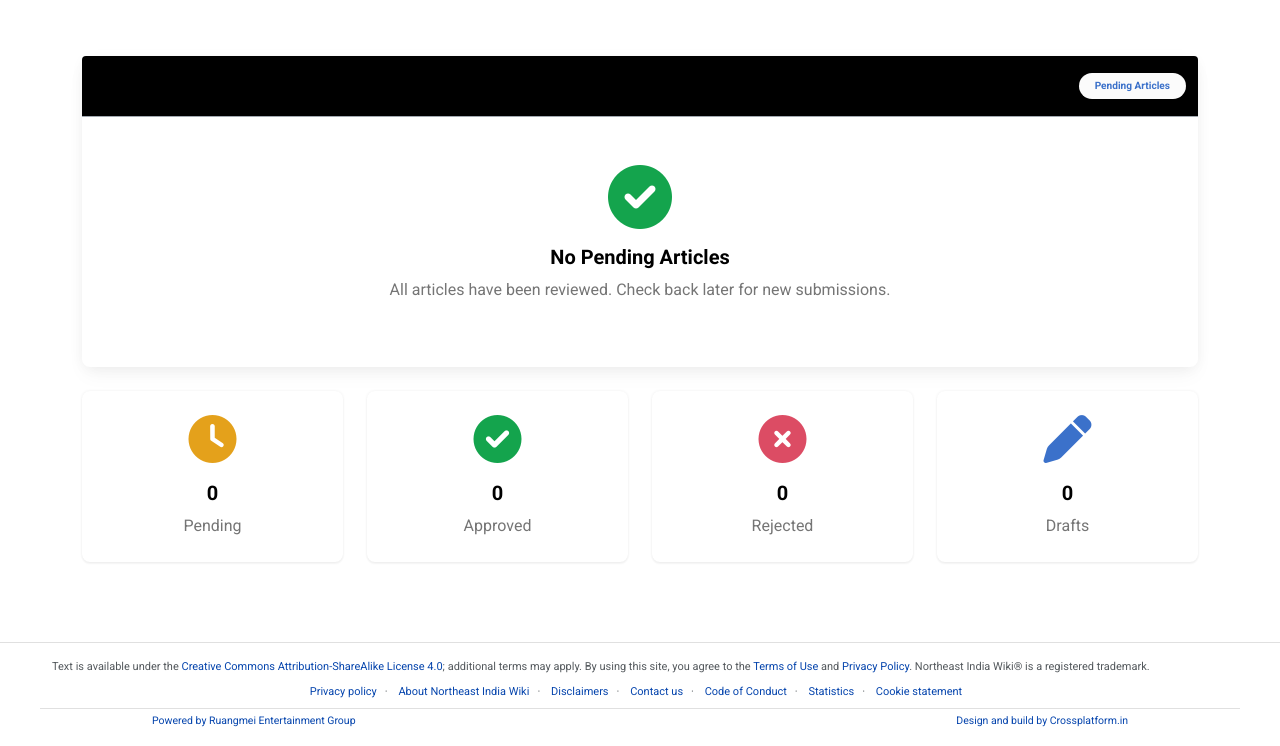
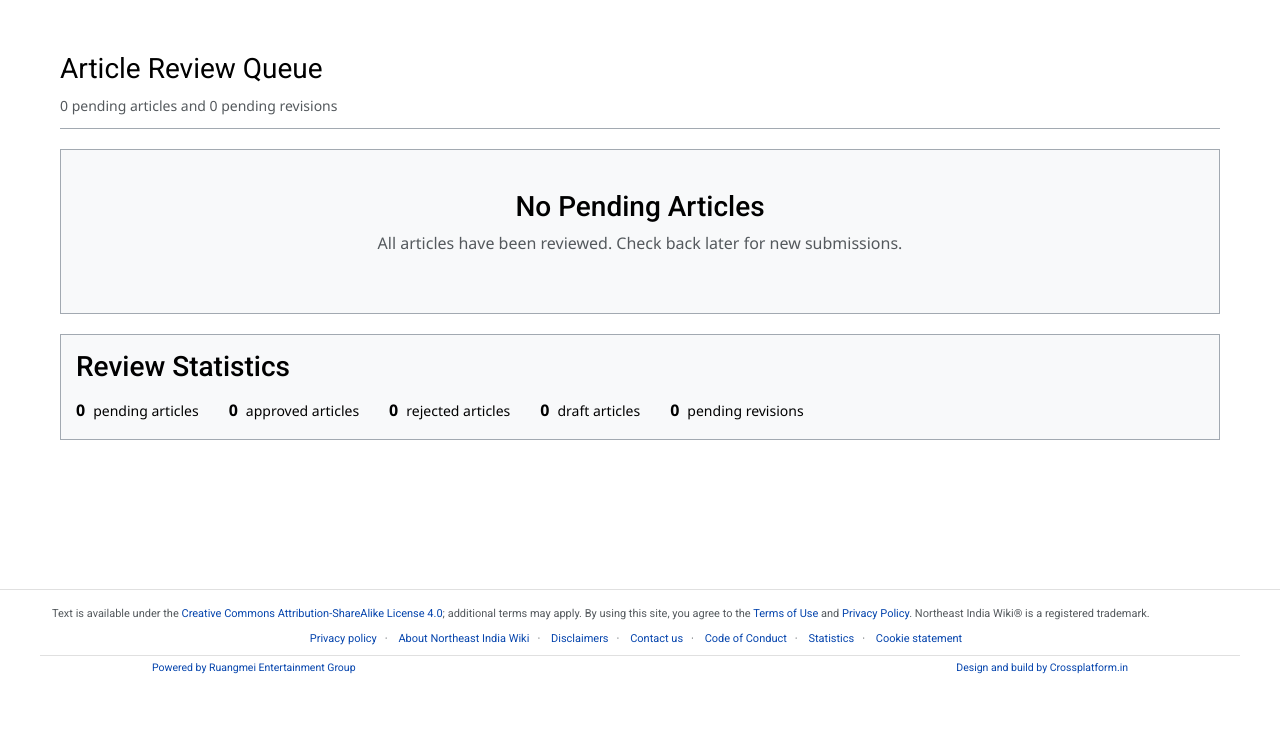
Before and after one commit to petergangmei/northeastindia_wiki, a Django app: page /wiki/review-queue/ in a window 1280 px wide. Shown: the part 107-853 px from the top of the page. After the commit the page ends 781 px from the top, so only its background shows below. Run offline with Django 5.2, Linux system fonts and the light colour scheme; a user stored in the database is signed in; tables that the repository leaves empty hold one stand-in row (values such as "Sample post"); data that the repository does not hold is empty; some libraries are stand-ins or nearby versions.

Commit message:
Refactor article review queue template: implement Wikipedia-style design with new CSS styles, restructure HTML for improved layout, and enhance search and sorting functionality for better user experience.

```diff
--- a/templates/articles/review_queue.html
+++ b/templates/articles/review_queue.html
@@ -7,292 +7,412 @@
 {% endblock %}
 
 {% block content %}
-<div class="container my-4">
-    <div class="row">
-        <!-- Main content -->
-        <div class="col-lg-12">
-            <div class="card border-0 shadow-4 rounded-5 mb-4">
-                <div class="card-header bg-primary text-white py-3 rounded-top d-flex justify-content-between align-items-center">
-                    <h4 class="mb-0 fw-bold text-white">Article Review Queue</h4>
-                    <span class="badge bg-light text-primary rounded-pill px-3 py-2">
-                        {{ pending_articles.count }} Pending Articles
-                    </span>
+<style>
+/* Wikipedia-style Review Queue Styles */
+.wiki-review-page {
+    font-family: "Segoe UI", "Helvetica Neue", Arial, sans-serif;
+    line-height: 1.6;
+    color: #000;
+}
+
+.wiki-page-header {
+    border-bottom: 1px solid #a2a9b1;
+    padding-bottom: 10px;
+    margin-bottom: 20px;
+}
+
+.wiki-page-title {
+    font-size: 28px;
+    font-weight: normal;
+    margin: 0 0 10px 0;
+    color: #000;
+}
+
+.wiki-subtitle {
+    font-size: 14px;
+    color: #54595d;
+    margin: 0;
+}
+
+.wiki-controls {
+    background: #f8f9fa;
+    border: 1px solid #a2a9b1;
+    padding: 15px;
+    margin-bottom: 20px;
+}
+
+.wiki-search-form {
+    display: inline-block;
+    margin-right: 20px;
+}
+
+.wiki-search-input {
+    border: 1px solid #a2a9b1;
+    padding: 6px 8px;
+    font-size: 14px;
+    width: 300px;
+}
+
+.wiki-search-btn {
+    background: #f8f9fa;
+    border: 1px solid #a2a9b1;
+    padding: 6px 12px;
+    font-size: 14px;
+    cursor: pointer;
+}
+
+.wiki-search-btn:hover {
+    background: #eaecf0;
+}
+
+.wiki-sort-links a {
+    color: #0645ad;
+    text-decoration: none;
+    margin-right: 10px;
+    font-size: 14px;
+}
+
+.wiki-sort-links a:hover {
+    text-decoration: underline;
+}
+
+.wiki-sort-links a.active {
+    font-weight: bold;
+    color: #000;
+}
+
+.wiki-table {
+    width: 100%;
+    border-collapse: collapse;
+    border: 1px solid #a2a9b1;
+    background: #fff;
+}
+
+.wiki-table th {
+    background: #eaecf0;
+    border: 1px solid #a2a9b1;
+    padding: 8px 12px;
+    text-align: left;
+    font-weight: bold;
+    font-size: 14px;
+}
+
+.wiki-table td {
+    border: 1px solid #a2a9b1;
+    padding: 8px 12px;
+    vertical-align: top;
+    font-size: 14px;
+}
+
+.wiki-table tr:nth-child(even) {
+    background: #f8f9fa;
+}
+
+.wiki-article-title {
+    font-weight: bold;
+    margin-bottom: 4px;
+}
+
+.wiki-article-title a {
+    color: #0645ad;
+    text-decoration: none;
+}
+
+.wiki-article-title a:visited {
+    color: #0b0080;
+}
+
+.wiki-article-title a:hover {
+    text-decoration: underline;
+}
+
+.wiki-article-excerpt {
+    color: #54595d;
+    font-size: 13px;
+    line-height: 1.4;
+}
+
+.wiki-user-link {
+    color: #0645ad;
+    text-decoration: none;
+}
+
+.wiki-user-link:hover {
+    text-decoration: underline;
+}
+
+.wiki-date {
+    color: #54595d;
+    font-size: 13px;
+}
+
+.wiki-category-tag {
+    background: #eaecf0;
+    border: 1px solid #a2a9b1;
+    padding: 2px 6px;
+    font-size: 12px;
+    margin-right: 4px;
+    margin-bottom: 2px;
+    display: inline-block;
+}
+
+.wiki-action-link {
+    color: #0645ad;
+    text-decoration: none;
+    font-size: 13px;
+    font-weight: bold;
+}
+
+.wiki-action-link:hover {
+    text-decoration: underline;
+}
+
+.wiki-stats {
+    background: #f8f9fa;
+    border: 1px solid #a2a9b1;
+    padding: 15px;
+    margin-top: 20px;
+    font-size: 14px;
+}
+
+.wiki-stats-row {
+    display: flex;
+    gap: 30px;
+    flex-wrap: wrap;
+}
+
+.wiki-stat-item {
+    display: flex;
+    align-items: center;
+    gap: 8px;
+}
+
+.wiki-stat-number {
+    font-weight: bold;
+    font-size: 16px;
+}
+
+.wiki-no-results {
+    text-align: center;
+    padding: 40px 20px;
+    background: #f8f9fa;
+    border: 1px solid #a2a9b1;
+    color: #54595d;
+}
+
+.wiki-pagination {
+    margin-top: 20px;
+    text-align: center;
+}
+
+.wiki-pagination a {
+    color: #0645ad;
+    text-decoration: none;
+    padding: 4px 8px;
+    margin: 0 2px;
+}
+
+.wiki-pagination a:hover {
+    text-decoration: underline;
+}
+
+.wiki-pagination .current {
+    font-weight: bold;
+    color: #000;
+    padding: 4px 8px;
+    margin: 0 2px;
+}
+
+.wiki-section-header {
+    font-size: 20px;
+    font-weight: bold;
+    border-bottom: 1px solid #a2a9b1;
+    padding-bottom: 8px;
+    margin: 30px 0 15px 0;
+}
+
+.wiki-revision-comment {
+    font-style: italic;
+    color: #54595d;
+    font-size: 13px;
+}
+</style>
+
+<div class="wiki-review-page">
+    <div class="container-fluid" style="max-width: 1200px; margin: 0 auto; padding: 20px;">
+        <div class="wiki-page-header">
+            <h1 class="wiki-page-title">Article Review Queue</h1>
+            <p class="wiki-subtitle">{{ pending_count }} pending articles and {{ pending_revisions_count }} pending revisions</p>
         </div>
 
-                <div class="card-body p-0">
         {% if pending_articles %}
-                        <!-- Filter and Sort Options -->
-                        <div class="p-4 border-bottom">
-                            <div class="row align-items-center">
-                                <div class="col-md-6">
-                                    <form method="get" class="d-flex">
-                                        <div class="input-group shadow-0">
-                                            <input type="search" name="q" class="form-control rounded-start"
+            <!-- Search and Sort Controls -->
+            <div class="wiki-controls">
+                <form method="get" class="wiki-search-form">
+                    <input type="search" name="q" class="wiki-search-input"
                            placeholder="Search pending articles..."
                            value="{{ request.GET.q|default:'' }}">
-                                            <button class="btn btn-primary rounded-end" type="submit">
-                                                <i class="fas fa-search"></i>
-                                            </button>
-                                        </div>
+                    <button class="wiki-search-btn" type="submit">Search</button>
                 </form>
-                                </div>
-                                <div class="col-md-6 text-md-end mt-3 mt-md-0">
-                                    <div class="btn-group">
-                                        <a href="?sort=newest" class="btn btn-outline-primary {% if sort == 'newest' or not sort %}active{% endif %}">
-                                            Newest
-                                        </a>
-                                        <a href="?sort=oldest" class="btn btn-outline-primary {% if sort == 'oldest' %}active{% endif %}">
-                                            Oldest
-                                        </a>
-                                    </div>
-                                </div>
+
+                <div class="wiki-sort-links">
+                    Sort by:
+                    <a href="?sort=newest" class="{% if sort == 'newest' or not sort %}active{% endif %}">Newest</a>
+                    <a href="?sort=oldest" class="{% if sort == 'oldest' %}active{% endif %}">Oldest</a>
                 </div>
             </div>
 
-                        <!-- Pending Articles List -->
-                        <div class="table-responsive">
-                            <table class="table table-hover align-middle mb-0">
-                                <thead class="table-light">
+            <!-- Pending Articles Table -->
+            <table class="wiki-table">
+                <thead>
                     <tr>
-                                        <th scope="col" style="width: 40%">Title</th>
-                                        <th scope="col">Author</th>
-                                        <th scope="col">Submitted</th>
-                                        <th scope="col">Categories</th>
-                                        <th scope="col">Actions</th>
+                        <th style="width: 45%">Article</th>
+                        <th style="width: 15%">Author</th>
+                        <th style="width: 15%">Submitted</th>
+                        <th style="width: 15%">Categories</th>
+                        <th style="width: 10%">Actions</th>
                     </tr>
                 </thead>
                 <tbody>
                     {% for article in pending_articles %}
                     <tr>
                         <td>
-                                            <div class="d-flex align-items-center">
-                                                {% if article.featured_image %}
-                                                <div class="me-3">
-                                                    <img src="{{ article.featured_image.url }}" class="rounded"
-                                                         style="width: 50px; height: 50px; object-fit: cover;"
-                                                         alt="{{ article.title }}">
+                            <div class="wiki-article-title">
+                                <a href="{% url 'app:article-detail' slug=article.slug %}">{{ article.title }}</a>
                             </div>
-                                                {% endif %}
-                                                <div>
-                                                    <h6 class="mb-0">
-                                                        <a href="{% url 'app:article-detail' slug=article.slug %}" class="text-decoration-none text-reset">
-                                                            {{ article.title }}
-                                                        </a>
-                                                    </h6>
-                                                    <p class="text-muted small mb-0">
-                                                        {{ article.excerpt|default:article.content|striptags|truncatechars:80 }}
-                                                    </p>
-                                                </div>
+                            <div class="wiki-article-excerpt">
+                                {{ article.excerpt|default:article.content|striptags|truncatechars:120 }}
                             </div>
                         </td>
                         <td>
-                                            <a href="{% url 'accounts:profile' username=article.author.username %}" class="text-decoration-none">
+                            <a href="{% url 'accounts:profile' username=article.author.username %}" class="wiki-user-link">
                                 {{ article.author.username }}
                             </a>
                         </td>
                         <td>
-                                            <span class="text-muted small">
-                                                {{ article.created_at|date:"M d, Y" }}
-                                                <br>
-                                                {{ article.created_at|time:"g:i A" }}
-                                            </span>
+                            <div class="wiki-date">
+                                {{ article.created_at|date:"M j, Y" }}<br>
+                                {{ article.created_at|time:"H:i" }}
+                            </div>
                         </td>
                         <td>
-                                            {% for category in article.categories.all|slice:":2" %}
-                                            <span class="badge bg-primary bg-gradient rounded-pill me-1">
-                                                {{ category.name }}
-                                            </span>
+                            {% for category in article.categories.all|slice:":3" %}
+                            <span class="wiki-category-tag">{{ category.name }}</span>
                             {% endfor %}
-                                            {% if article.categories.count > 2 %}
-                                            <span class="badge bg-light text-dark rounded-pill">
-                                                +{{ article.categories.count|add:"-2" }}
-                                            </span>
+                            {% if article.categories.count > 3 %}
+                            <span class="wiki-category-tag">+{{ article.categories.count|add:"-3" }} more</span>
                             {% endif %}
                         </td>
                         <td>
-                                            <a href="{% url 'app:article-review' slug=article.slug %}"
-                                               class="btn btn-sm btn-primary">
-                                                <i class="fas fa-search me-1"></i> REVIEW
-                                            </a>
+                            <a href="{% url 'app:article-review' slug=article.slug %}" class="wiki-action-link">Review</a>
                         </td>
                     </tr>
                     {% endfor %}
                 </tbody>
             </table>
-                        </div>
 
             <!-- Pagination -->
             {% if page_obj.has_other_pages %}
-                        <div class="p-4">
-                            <nav aria-label="Article pagination">
-                                <ul class="pagination pagination-circle justify-content-center mb-0">
+            <div class="wiki-pagination">
                 {% if page_obj.has_previous %}
-                                    <li class="page-item">
-                                        <a class="page-link" href="?page={{ page_obj.previous_page_number }}{% if sort %}&sort={{ sort }}{% endif %}{% if query %}&q={{ query }}{% endif %}" aria-label="Previous">
-                                            <span aria-hidden="true">&laquo;</span>
-                                        </a>
-                                    </li>
-                                    {% else %}
-                                    <li class="page-item disabled">
-                                        <span class="page-link">&laquo;</span>
-                                    </li>
+                <a href="?page={{ page_obj.previous_page_number }}{% if sort %}&sort={{ sort }}{% endif %}{% if query %}&q={{ query }}{% endif %}">&laquo; Previous</a>
                 {% endif %}
 
                 {% for i in page_obj.paginator.page_range %}
                     {% if page_obj.number == i %}
-                                        <li class="page-item active"><span class="page-link">{{ i }}</span></li>
+                    <span class="current">{{ i }}</span>
                     {% else %}
-                                        <li class="page-item">
-                                            <a class="page-link" href="?page={{ i }}{% if sort %}&sort={{ sort }}{% endif %}{% if query %}&q={{ query }}{% endif %}">{{ i }}</a>
-                                        </li>
+                    <a href="?page={{ i }}{% if sort %}&sort={{ sort }}{% endif %}{% if query %}&q={{ query }}{% endif %}">{{ i }}</a>
                     {% endif %}
                 {% endfor %}
 
                 {% if page_obj.has_next %}
-                                    <li class="page-item">
-                                        <a class="page-link" href="?page={{ page_obj.next_page_number }}{% if sort %}&sort={{ sort }}{% endif %}{% if query %}&q={{ query }}{% endif %}" aria-label="Next">
-                                            <span aria-hidden="true">&raquo;</span>
-                                        </a>
-                                    </li>
-                                    {% else %}
-                                    <li class="page-item disabled">
-                                        <span class="page-link">&raquo;</span>
-                                    </li>
+                <a href="?page={{ page_obj.next_page_number }}{% if sort %}&sort={{ sort }}{% endif %}{% if query %}&q={{ query }}{% endif %}">Next &raquo;</a>
                 {% endif %}
-                                </ul>
-                            </nav>
             </div>
             {% endif %}
         {% else %}
-                        <div class="text-center p-5">
-                            <div class="mb-3">
-                                <i class="fas fa-check-circle fa-4x text-success"></i>
-                            </div>
-                            <h5 class="fw-bold">No Pending Articles</h5>
-                            <p class="text-muted">All articles have been reviewed. Check back later for new submissions.</p>
+            <div class="wiki-no-results">
+                <h3>No Pending Articles</h3>
+                <p>All articles have been reviewed. Check back later for new submissions.</p>
             </div>
         {% endif %}
-                </div>
-            </div>
 
         <!-- Pending Revisions Section -->
         {% if pending_revisions %}
-            <div class="card border-0 shadow-4 rounded-5 mb-4">
-                <div class="card-header bg-warning text-dark py-3 rounded-top d-flex justify-content-between align-items-center">
-                    <h5 class="mb-0 fw-bold">Pending Revisions</h5>
-                    <span class="badge bg-dark text-warning rounded-pill px-3 py-2">
-                        {{ pending_revisions_count }} Revision{{ pending_revisions_count|pluralize }}
-                    </span>
-                </div>
+        <h2 class="wiki-section-header">Pending Revisions</h2>
 
-                <div class="card-body p-0">
-                    <div class="table-responsive">
-                        <table class="table table-hover align-middle mb-0">
-                            <thead class="table-light">
+        <table class="wiki-table">
+            <thead>
                 <tr>
-                                    <th scope="col" style="width: 40%">Article</th>
-                                    <th scope="col">Editor</th>
-                                    <th scope="col">Submitted</th>
-                                    <th scope="col">Comment</th>
-                                    <th scope="col">Actions</th>
+                    <th style="width: 35%">Article</th>
+                    <th style="width: 15%">Editor</th>
+                    <th style="width: 15%">Submitted</th>
+                    <th style="width: 25%">Comment</th>
+                    <th style="width: 10%">Actions</th>
                 </tr>
             </thead>
             <tbody>
                 {% for revision in pending_revisions %}
                 <tr>
                     <td>
-                                        <div>
-                                            <h6 class="mb-0">
-                                                <a href="{% url 'app:article-detail' slug=revision.content.slug %}" class="text-decoration-none text-reset">
-                                                    {{ revision.content.title }}
-                                                </a>
-                                            </h6>
+                        <div class="wiki-article-title">
+                            <a href="{% url 'app:article-detail' slug=revision.content.slug %}">{{ revision.content.title }}</a>
+                        </div>
                         {% if revision.title != revision.content.title %}
-                                            <p class="text-muted small mb-0">
-                                                <i class="fas fa-arrow-right me-1"></i>Proposed title: "{{ revision.title }}"
-                                            </p>
+                        <div class="wiki-article-excerpt">
+                            → Proposed title: "{{ revision.title }}"
+                        </div>
                         {% endif %}
-                                        </div>
                     </td>
                     <td>
-                                        <a href="{% url 'accounts:profile' username=revision.editor.username %}" class="text-decoration-none">
+                        <a href="{% url 'accounts:profile' username=revision.editor.username %}" class="wiki-user-link">
                             {{ revision.editor.username }}
                         </a>
                     </td>
                     <td>
-                                        <span class="text-muted small">
-                                            {{ revision.created_at|date:"M d, Y" }}
-                                            <br>
-                                            {{ revision.created_at|time:"g:i A" }}
-                                        </span>
+                        <div class="wiki-date">
+                            {{ revision.created_at|date:"M j, Y" }}<br>
+                            {{ revision.created_at|time:"H:i" }}
+                        </div>
                     </td>
                     <td>
-                                        <small class="text-muted">
-                                            {{ revision.revision_comment|default:"No comment"|truncatechars:50 }}
-                                        </small>
+                        <div class="wiki-revision-comment">
+                            {{ revision.revision_comment|default:"No comment"|truncatechars:60 }}
+                        </div>
                     </td>
                     <td>
-                                        <div class="btn-group">
-                                            <a href="{% url 'app:revision-review' revision_id=revision.id %}"
-                                               class="btn btn-sm btn-warning">
-                                                <i class="fas fa-search me-1"></i> Review
-                                            </a>
-                                        </div>
+                        <a href="{% url 'app:revision-review' revision_id=revision.id %}" class="wiki-action-link">Review</a>
                     </td>
                 </tr>
                 {% endfor %}
             </tbody>
         </table>
-                    </div>
-                </div>
-            </div>
         {% endif %}
 
-            <!-- Review Stats Card -->
-            <div class="row row-cols-1 row-cols-md-4 g-4">
-                <div class="col">
-                    <div class="card border-0 shadow-2 rounded-5 h-100">
-                        <div class="card-body text-center">
-                            <div class="mb-3">
-                                <i class="fas fa-clock fa-3x text-warning"></i>
+        <!-- Review Statistics -->
+        <div class="wiki-stats">
+            <h3 style="margin-top: 0; margin-bottom: 15px;">Review Statistics</h3>
+            <div class="wiki-stats-row">
+                <div class="wiki-stat-item">
+                    <span class="wiki-stat-number">{{ pending_count }}</span>
+                    <span>pending articles</span>
                 </div>
-                            <h5 class="fw-bold">{{ pending_count }}</h5>
-                            <p class="text-muted mb-0">Pending</p>
+                <div class="wiki-stat-item">
+                    <span class="wiki-stat-number">{{ approved_count }}</span>
+                    <span>approved articles</span>
                 </div>
+                <div class="wiki-stat-item">
+                    <span class="wiki-stat-number">{{ rejected_count }}</span>
+                    <span>rejected articles</span>
                 </div>
+                <div class="wiki-stat-item">
+                    <span class="wiki-stat-number">{{ draft_count }}</span>
+                    <span>draft articles</span>
                 </div>
-                <div class="col">
-                    <div class="card border-0 shadow-2 rounded-5 h-100">
-                        <div class="card-body text-center">
-                            <div class="mb-3">
-                                <i class="fas fa-check-circle fa-3x text-success"></i>
-                            </div>
-                            <h5 class="fw-bold">{{ approved_count }}</h5>
-                            <p class="text-muted mb-0">Approved</p>
-                        </div>
-                    </div>
-                </div>
-                <div class="col">
-                    <div class="card border-0 shadow-2 rounded-5 h-100">
-                        <div class="card-body text-center">
-                            <div class="mb-3">
-                                <i class="fas fa-times-circle fa-3x text-danger"></i>
-                            </div>
-                            <h5 class="fw-bold">{{ rejected_count }}</h5>
-                            <p class="text-muted mb-0">Rejected</p>
-                        </div>
-                    </div>
-                </div>
-                <div class="col">
-                    <div class="card border-0 shadow-2 rounded-5 h-100">
-                        <div class="card-body text-center">
-                            <div class="mb-3">
-                                <i class="fas fa-pen fa-3x text-primary"></i>
-                            </div>
-                            <h5 class="fw-bold">{{ draft_count }}</h5>
-                            <p class="text-muted mb-0">Drafts</p>
-                        </div>
-                    </div>
+                <div class="wiki-stat-item">
+                    <span class="wiki-stat-number">{{ pending_revisions_count }}</span>
+                    <span>pending revisions</span>
                 </div>
             </div>
         </div>
```
Lines whose indentation alone changed are shown as unchanged.
